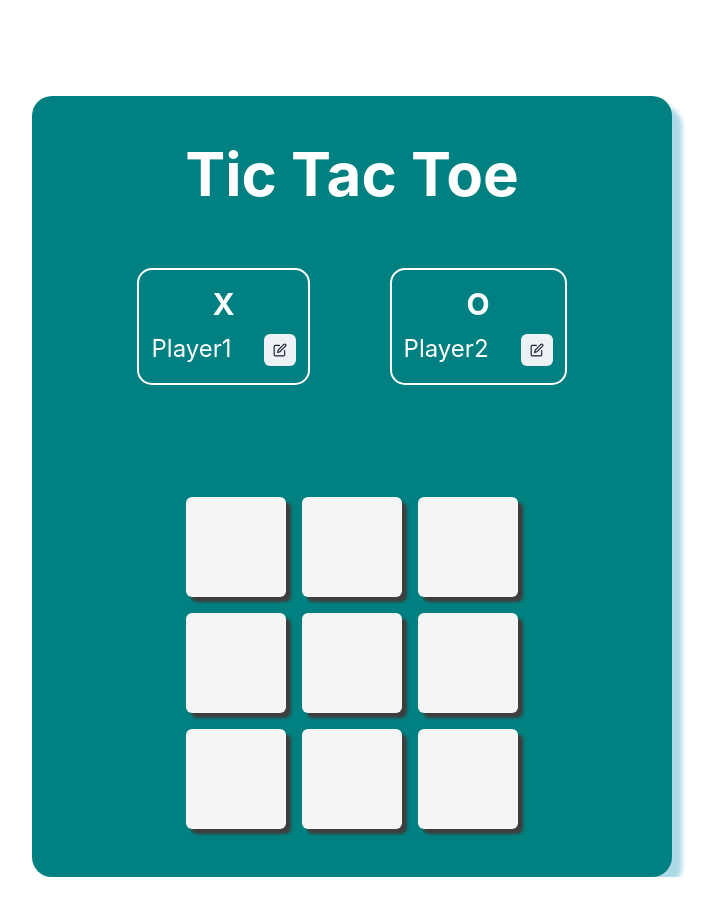
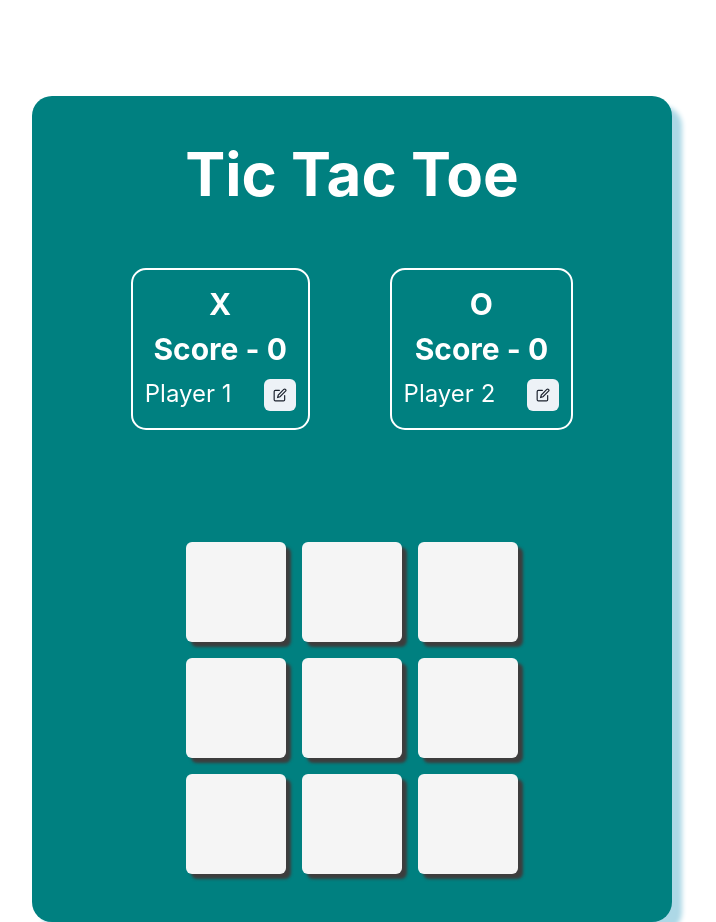
Before and after one commit to dedsecrattle/Tic-Tac-Toe, a React (Vite) app: page / in a window 1280 px wide. Shown: the whole page, without its empty margins (288-1004 px from the left). Before the commit the page ends 877 px from the top, so only its background shows below. Built offline with nearby package versions, Linux system fonts and the light colour scheme.

Commit message:
Score shown as well

```diff
--- a/src/App.jsx
+++ b/src/App.jsx
@@ -6,7 +6,8 @@ import { useState } from "react";
 
 function App() {
   const [isSmallScreen] = useMediaQuery("(max-width: 950px)");
-  const [players, setPlayers] = useState(["Player1", "Player2"]);
+  const [players, setPlayers] = useState(["Player 1", "Player 2"]);
+  const [scores, setScores] = useState([0, 0]);
 
   function handleX(newName) {
     setPlayers((players) => {
@@ -22,10 +23,23 @@ function App() {
     });
   }
 
+  function handleScoreUpdate(symbol) {
+    setScores((scores) => {
+      if (symbol === "X") {
+        scores[0] = scores[0] + 1;
+      } else if (symbol === "O") {
+        scores[1] = scores[1] + 1;
+      }
+      return scores;
+    });
+  }
+
   const value = {
     players: players,
+    scores: scores,
     updateX: handleX,
     updateO: handleO,
+    updateScore: handleScoreUpdate,
   };
 
   return (
--- a/src/components/GameBoard.jsx
+++ b/src/components/GameBoard.jsx
@@ -1,7 +1,8 @@
 import { Button, Flex, Text } from "@chakra-ui/react";
-import { useState } from "react";
+import { useContext, useState } from "react";
 import { checkWinner } from "../utils/utils";
 import GameOverModal from "./GameOver";
+import { PlayerContext } from "../store/player-context";
 
 const initialBoard = [
   [null, null, null],
@@ -10,6 +11,7 @@ const initialBoard = [
 ];
 
 export default function GameBoard() {
+  const { updateScore } = useContext(PlayerContext);
   function handleClick(rowIdx, colIdx) {
     const updatedBoard = [...gameBoard.map((item) => [...item])];
     updatedBoard[rowIdx][colIdx] = isX ? "X" : "O";
@@ -24,12 +26,6 @@ export default function GameBoard() {
     });
   }
 
-  function handleClose() {
-    setGameBoard(() => [...initialBoard.map((item) => [...item])]);
-    setWinner(null);
-    setIsX(true);
-  }
-
   const [gameBoard, setGameBoard] = useState([
     ...initialBoard.map((item) => [...item]),
   ]);
@@ -38,6 +34,12 @@ export default function GameBoard() {
 
   const isWin = winner === "X" || winner === "O";
   const isDraw = winner === "draw";
+
+  function handleClose() {
+    updateScore(winner);
+    setGameBoard(() => [...initialBoard.map((item) => [...item])]);
+    setWinner(null);
+  }
 
   return (
     <Flex
--- a/src/components/Player.jsx
+++ b/src/components/Player.jsx
@@ -16,7 +16,7 @@ import { PlayerContext } from "../store/player-context";
 import { useContext } from "react";
 
 const Player = ({ name, symbol }) => {
-  const { updateX, updateO } = useContext(PlayerContext);
+  const { scores, updateX, updateO } = useContext(PlayerContext);
 
   function EditableControls() {
     const {
@@ -51,6 +51,9 @@ const Player = ({ name, symbol }) => {
       <Text fontSize="3xl" fontWeight="bold" color="white">
         {symbol}
       </Text>
+      <Text fontSize="3xl" fontWeight="bold" color="white">
+        {`Score - ${symbol === "X" ? scores[0] : scores[1]}`}
+      </Text>
       <Editable
         textAlign="center"
         defaultValue={name}
--- a/src/store/player-context.jsx
+++ b/src/store/player-context.jsx
@@ -2,8 +2,10 @@ import { createContext } from "react";
 
 const PlayerContext = createContext({
   players: [],
+  scores: [],
   updateX: () => {},
   updateO: () => {},
+  updateScore: () => {},
 });
 
 export { PlayerContext };
--- a/src/utils/utils.js
+++ b/src/utils/utils.js
@@ -1,3 +1,5 @@
+
+
 const winningCombinations = [
   [0, 1, 2], // Horizontal top
   [3, 4, 5], // Horizontal middle
```
